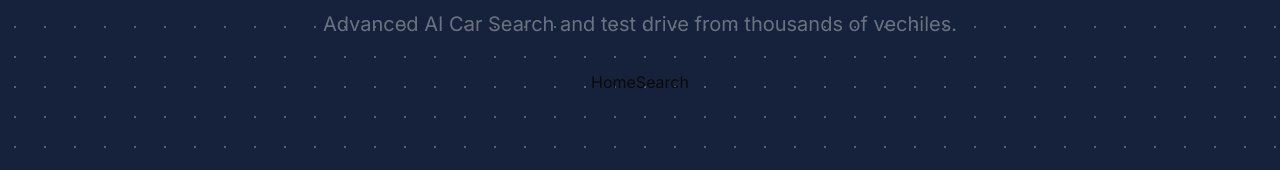
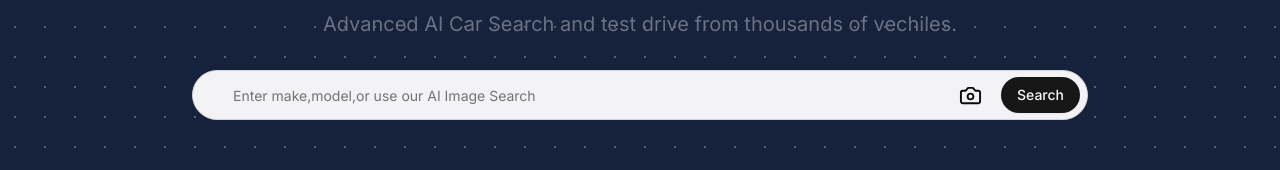
Before and after one commit to mohitkumar78/AI-CAR-MARKETPLACE, a Next.js app in the folder my-app/: page / in a window 1280 px wide. Shown: the part 398-568 px from the top of the page. Built offline with nearby package versions, Linux system fonts and the light colour scheme; no server answers.

Commit message:
landing page

```diff
--- a/my-app/components/Home-Search.jsx
+++ b/my-app/components/Home-Search.jsx
@@ -1,7 +1,50 @@
-import React from "react";
+"use client";
+import React, { useState } from "react";
+import { Input } from "./ui/input";
+import { Camera } from "lucide-react";
+import { Button } from "./ui/button";
 
 function HomeSearch() {
-  return <div> HomeSearch</div>;
+  const [searchTerm, setSearchTerm] = useState("");
+  const [isImageSearchActive, setImageSearchActive] = useState(false);
+  const [imagePreview, setImagePreview] = useState("");
+  const [seacrhImage, setSearchImage] = useState(null);
+  const [isUploading, setIsuploading] = useState(false);
+  const handleTextSubmit = () => {};
+  const handleImageSearch = () => {};
+  return (
+    <div>
+      <form onSubmit={handleTextSubmit}>
+        <div className="relative flex items-center">
+          <Input
+            placeholder="Enter make,model,or use our AI Image Search"
+            value={searchTerm}
+            onChange={(e) => setSearchTerm(e.target.value)}
+            className="pl-10 pr-12 py-6 w-full rounded-full border-gray-300 bg-white/95 backdrop-blur-sm"
+          />
+          <div className="absolute right-[100px]">
+            <Camera
+              size={35}
+              className="cursor-pointer rounded-xl p-1.5"
+              onClick={() => setImageSearchActive(!isImageSearchActive)}
+              style={{
+                background: isImageSearchActive ? "black" : "",
+                color: isImageSearchActive ? "white" : "",
+              }}
+            />
+          </div>
+          <Button type="submit" className="absolute right-2 rounded-full">
+            Search
+          </Button>
+        </div>
+      </form>
+      {isImageSearchActive && (
+        <div className="mt-4">
+          <form onSubmit={handleImageSearch}></form>
+        </div>
+      )}
+    </div>
+  );
 }
 
 export default HomeSearch;
--- /dev/null
+++ b/my-app/components/ui/input.jsx
@@ -0,0 +1,24 @@
+import * as React from "react"
+
+import { cn } from "@/lib/utils"
+
+function Input({
+  className,
+  type,
+  ...props
+}) {
+  return (
+    (<input
+      type={type}
+      data-slot="input"
+      className={cn(
+        "file:text-foreground placeholder:text-muted-foreground selection:bg-primary selection:text-primary-foreground dark:bg-input/30 border-input flex h-9 w-full min-w-0 rounded-md border bg-transparent px-3 py-1 text-base shadow-xs transition-[color,box-shadow] outline-none file:inline-flex file:h-7 file:border-0 file:bg-transparent file:text-sm file:font-medium disabled:pointer-events-none disabled:cursor-not-allowed disabled:opacity-50 md:text-sm",
+        "focus-visible:border-ring focus-visible:ring-ring/50 focus-visible:ring-[3px]",
+        "aria-invalid:ring-destructive/20 dark:aria-invalid:ring-destructive/40 aria-invalid:border-destructive",
+        className
+      )}
+      {...props} />)
+  );
+}
+
+export { Input }
--- a/my-app/package.json
+++ b/my-app/package.json
@@ -20,6 +20,7 @@
     "next": "15.2.3",
     "react": "^19.0.0",
     "react-dom": "^19.0.0",
+    "react-dropzone": "^14.3.8",
     "tailwind-merge": "^3.0.2",
     "tw-animate-css": "^1.2.4"
   },
```
Also changed, not shown: 1 other file (tests, documents, lock files or other folders).
